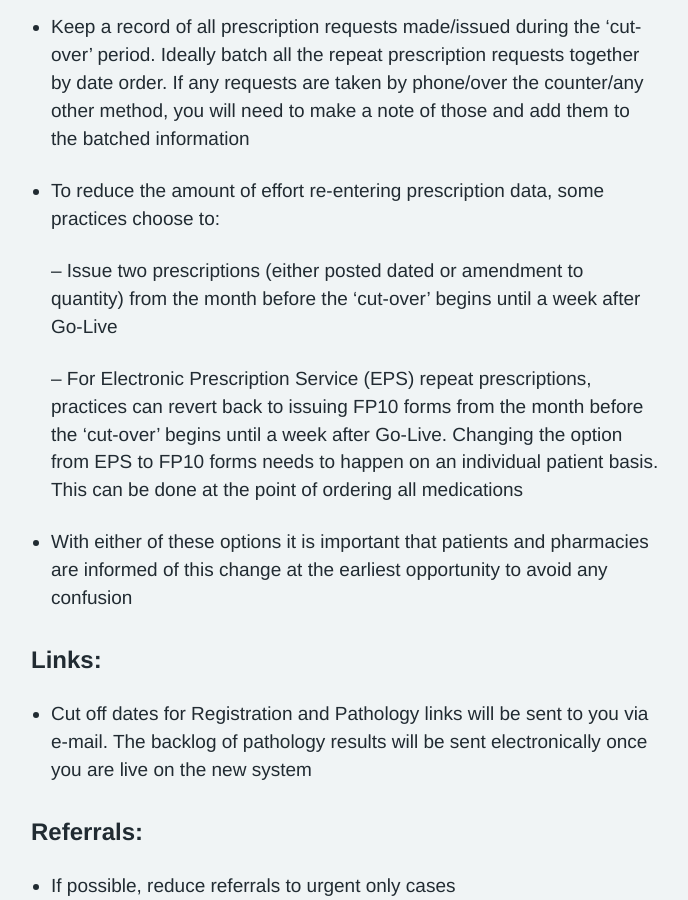
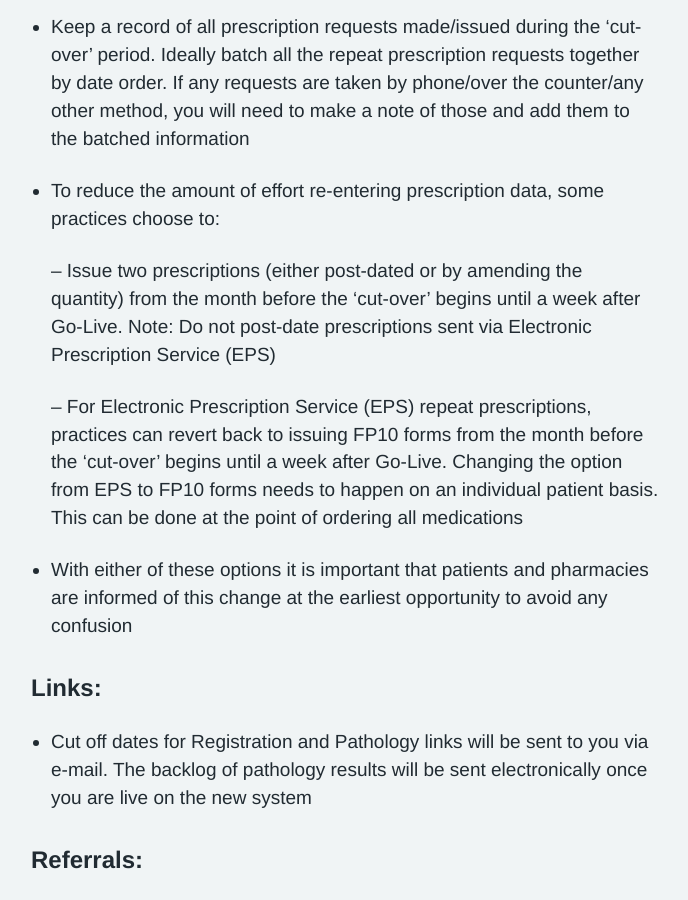
Before and after one commit to nhsconnect/prm-practice-migration, a Jekyll site: the page built from guide/05-planning-for-cut-over.md, in a window 1280 px wide and 900 px high, scrolled down 4167 px. Shown: the whole window, without its empty margins (129-817 px from the left). Built offline with Jekyll 4.4.1, drawn with Linux system fonts in a browser that asks for light colours; some web fonts are replaced.

Commit message:
[PT] Update advice on Prescription options to reduce re-entry

```diff
--- a/guide/05-planning-for-cut-over.md
+++ b/guide/05-planning-for-cut-over.md
@@ -126,7 +126,7 @@ The objective is to decide what processes to follow during cut-over to ensure th
 * To reduce the amount of effort re-entering prescription data, some practices choose to:
 
 
-  -- Issue two prescriptions (either posted dated or amendment to quantity) from the month before the ‘cut-over’ begins until a week after Go-Live
+  -- Issue two prescriptions (either post-dated or by amending the quantity) from the month before the ‘cut-over’ begins until a week after Go-Live. Note: Do not post-date prescriptions sent via Electronic Prescription Service (EPS)
 
 
   -- For Electronic Prescription Service (EPS) repeat prescriptions, practices can revert back to issuing FP10 forms from the month before the ‘cut-over’ begins until a week after Go-Live. Changing the option from EPS to FP10 forms needs to happen on an individual patient basis. This can be done at the point of ordering all medications
```
